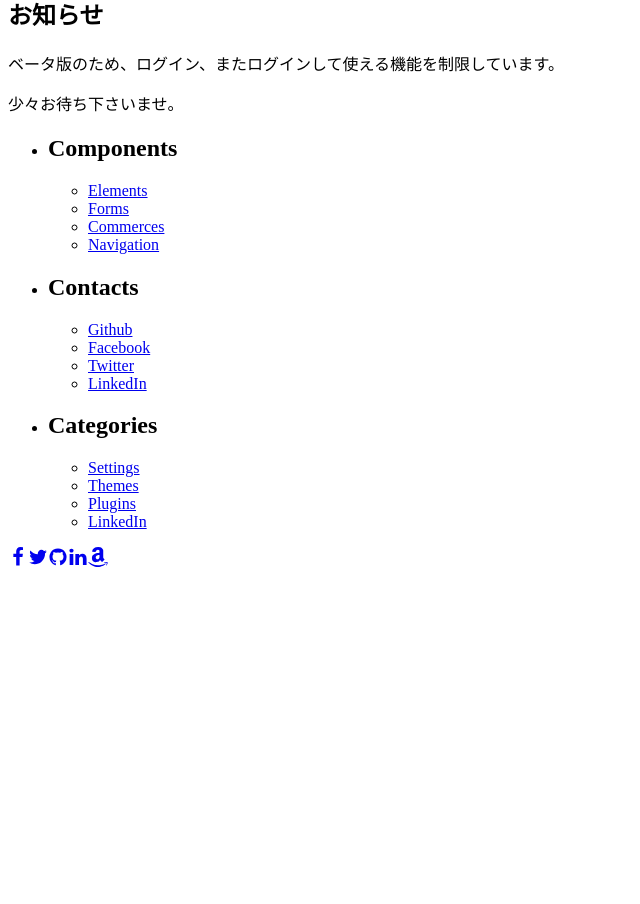
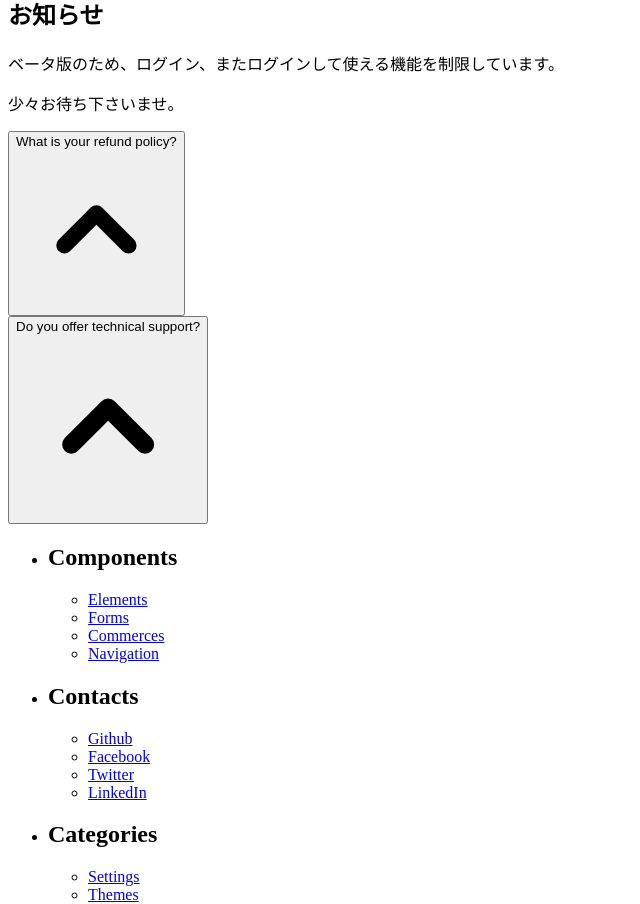
Before and after one commit to cota-eng/penand-by-next, a Next.js app: page / in a window 1280 px wide. Shown: the part 1817-2721 px from the top of the page, without its empty margins (0-640 px from the left). Before the commit the page ends 2396 px from the top, so only its background shows below. Built offline with nearby package versions, Linux system fonts and the light colour scheme; no server answers.

Commit message:
add question

```diff
--- a/pages/index.tsx
+++ b/pages/index.tsx
@@ -14,12 +14,14 @@ import { useCurrentUser } from "../hooks/useCurrentUser";
 import Image from "next/image";
 import Hero from "../components/Hero";
 import News from "../components/News";
+import Question from "../components/Question";
 const Home: NextPage = () => {
   return (
     <>
       <Layout title="home">
         <Hero />
         <News />
+        <Question />
       </Layout>
     </>
   );
```
